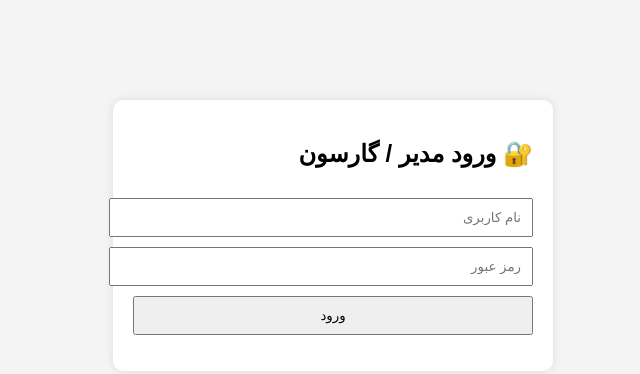
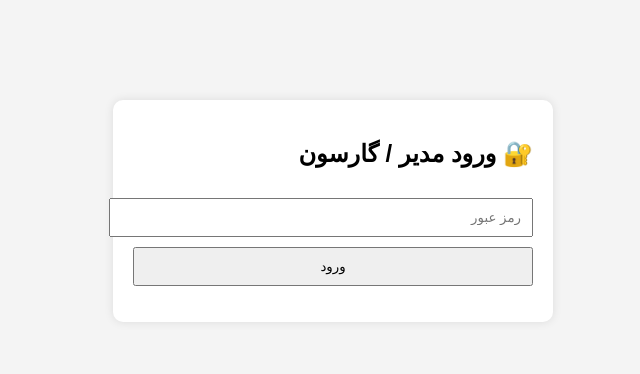
Before and after one commit to MuhammadJghz7/Digital-Menu-2, a plain HTML site: page login.html in a window 1280 px wide. Shown: the whole page, without its empty margins (307-947 px from the left). Drawn offline with Linux system fonts and the light colour scheme.

Commit message:
Update login.html

```diff
--- a/login.html
+++ b/login.html
@@ -23,7 +23,6 @@
 <body>
   <div class="login-box">
     <h2>🔐 ورود مدیر / گارسون</h2>
-    <input type="text" id="username" placeholder="نام کاربری" required>
     <input type="password" id="password" placeholder="رمز عبور" required>
     <button onclick="login()">ورود</button>
     <p id="error" style="color: red;"></p>
```
